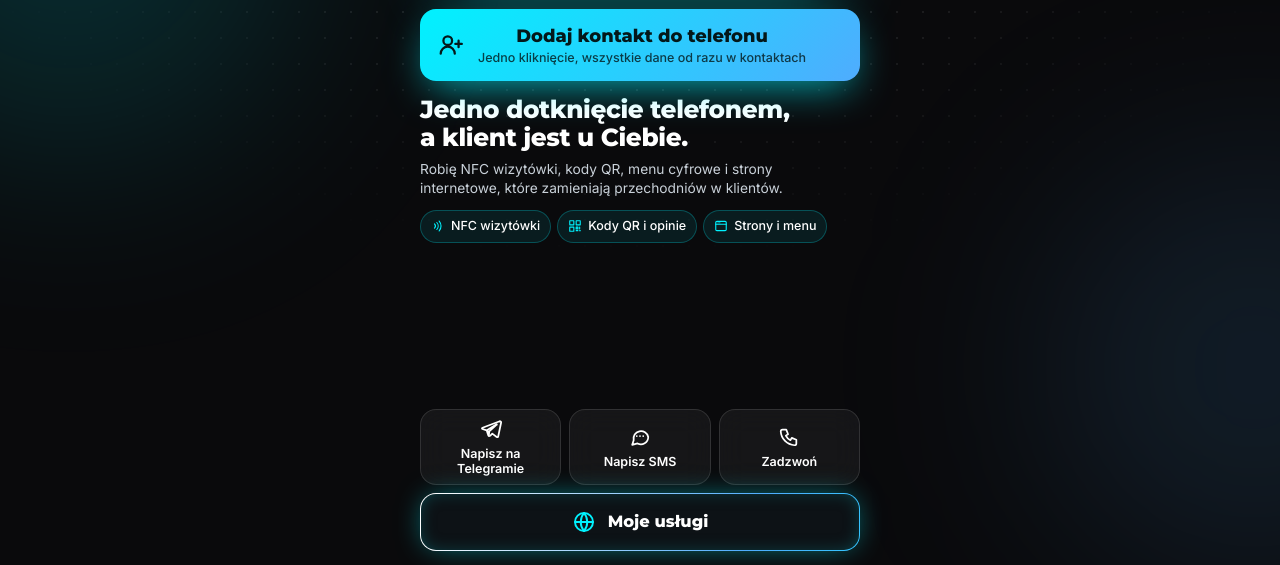
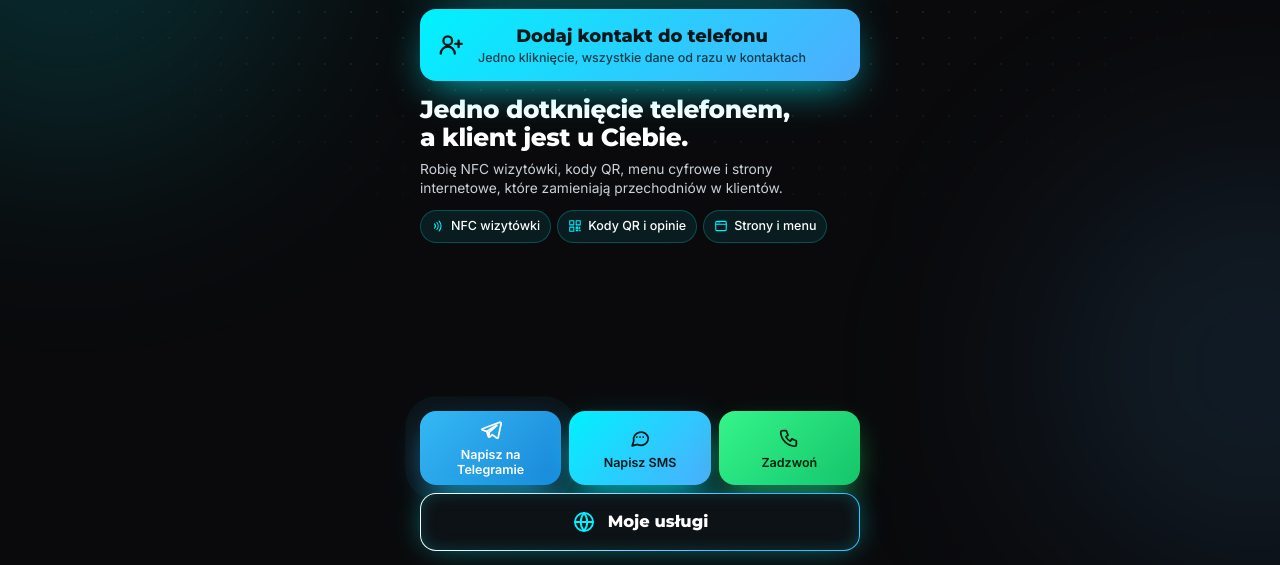
Before and after one commit to k236-creator/Wizyt-wka-Cyryl, a plain HTML site: page index.html in a window 1280 px wide. Shown: the part 235-800 px from the top of the page. Drawn offline with Linux system fonts and the light colour scheme.

Commit message:
Add files via upload

```diff
--- a/index.html
+++ b/index.html
@@ -176,6 +176,20 @@ h1{font-size:clamp(1.22rem,5.4vw,1.55rem);line-height:1.14}
 .btn.site:hover{border-color:transparent;box-shadow:0 0 40px -6px rgba(0,242,254,.9),inset 0 0 26px -8px rgba(0,242,254,.7)}
 @keyframes flow{to{background-position:0 0,300% 0}}
 @media (max-height:640px){.btn.site{min-height:50px}}
+
+/* ---- call / SMS / Telegram: same loud style and colours as the main site ---- */
+#call,#sms,#tg{position:relative;overflow:hidden;border:0;font-weight:800;backdrop-filter:none;-webkit-backdrop-filter:none}
+#call{color:#03210f;background:linear-gradient(135deg,#34f58a,#16c46a);animation:up .7s cubic-bezier(.2,.7,.2,1) backwards,callPulse 2.2s 1.2s infinite;animation-delay:calc(var(--i)*.09s + .05s),1.2s}
+#tg{color:#fff;background:linear-gradient(135deg,#34b9f5,#1a86d8);animation:up .7s cubic-bezier(.2,.7,.2,1) backwards,tgPulse 2.2s infinite;animation-delay:calc(var(--i)*.09s + .05s),1.8s}
+#sms{color:#04181a;background:linear-gradient(135deg,#00f2fe,#4facfe);animation:up .7s cubic-bezier(.2,.7,.2,1) backwards,smsPulse 2.2s infinite;animation-delay:calc(var(--i)*.09s + .05s),1.5s}
+#call:hover,#sms:hover,#tg:hover{border:0;filter:brightness(1.08);transform:translateY(-3px) scale(1.03)}
+#call::after,#sms::after,#tg::after{content:"";position:absolute;inset:0;background:linear-gradient(105deg,transparent 40%,rgba(255,255,255,.5) 50%,transparent 60%);transform:translateX(-130%);animation:tileShine 3.4s 1.4s ease-in-out infinite;pointer-events:none}
+#call svg{animation:phoneShake 3s 1.4s infinite}
+@keyframes callPulse{0%{box-shadow:0 0 0 0 rgba(34,197,94,.65),0 12px 32px -10px rgba(34,197,94,.9)}70%,100%{box-shadow:0 0 0 16px rgba(34,197,94,0),0 12px 32px -10px rgba(34,197,94,.9)}}
+@keyframes tgPulse{0%{box-shadow:0 0 0 0 rgba(42,171,238,.65),0 12px 32px -10px rgba(42,171,238,.9)}70%,100%{box-shadow:0 0 0 16px rgba(42,171,238,0),0 12px 32px -10px rgba(42,171,238,.9)}}
+@keyframes smsPulse{0%{box-shadow:0 0 0 0 rgba(0,242,254,.65),0 12px 32px -10px rgba(0,242,254,.9)}70%,100%{box-shadow:0 0 0 16px rgba(0,242,254,0),0 12px 32px -10px rgba(0,242,254,.9)}}
+@keyframes tileShine{0%{transform:translateX(-130%)}40%,100%{transform:translateX(130%)}}
+@keyframes phoneShake{0%,60%,100%{transform:none}65%{transform:rotate(-16deg)}70%{transform:rotate(14deg)}75%{transform:rotate(-10deg)}80%{transform:rotate(8deg)}}
 </style>
 </head>
 <body>
```
